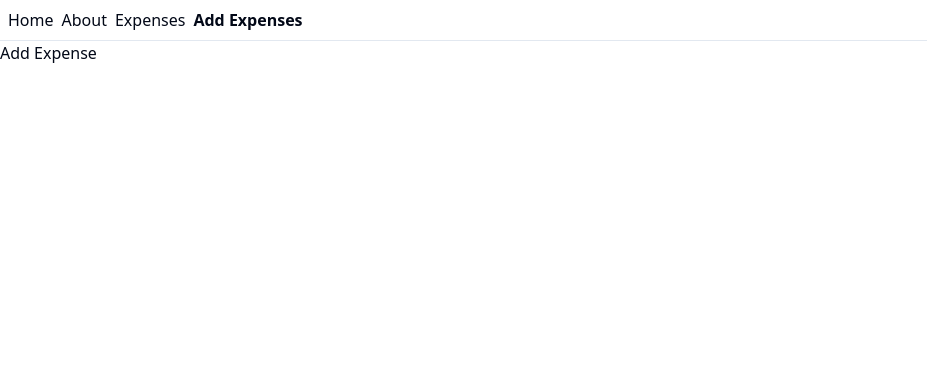
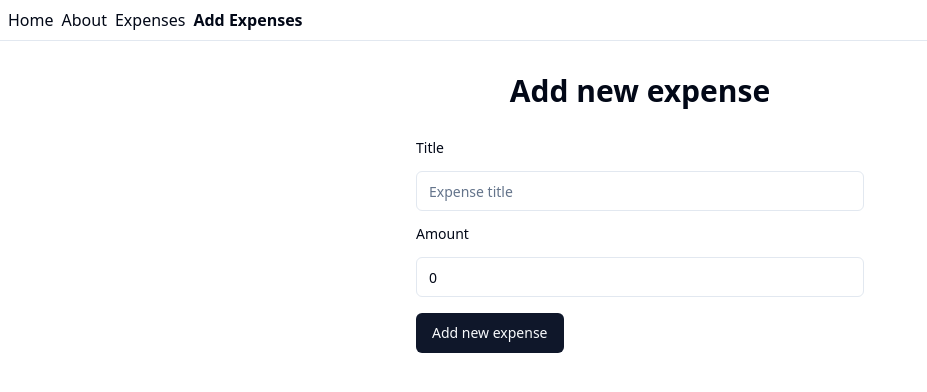
Before and after one commit to markuslk/expense-tracker, a React (Vite) app in the folder frontend/: page /add-expense in a window 1280 px wide. Shown: the top 392 px of the page, without its empty margins (0-927 px from the left). Built offline with nearby package versions, Linux system fonts and the light colour scheme; what hono would draw is missing.

Commit message:
add package for form, create loading states for expenses, create initial form for adding new expense

```diff
--- a/frontend/package.json
+++ b/frontend/package.json
@@ -12,6 +12,7 @@
 	"dependencies": {
 		"@radix-ui/react-label": "^2.0.2",
 		"@radix-ui/react-slot": "^1.0.2",
+		"@tanstack/react-form": "^0.20.3",
 		"@tanstack/react-query": "^5.40.1",
 		"@tanstack/react-router": "^1.35.3",
 		"class-variance-authority": "^0.7.0",
--- a/frontend/src/routes/add-expense.tsx
+++ b/frontend/src/routes/add-expense.tsx
@@ -1,9 +1,105 @@
-import { createFileRoute } from "@tanstack/react-router";
+import { createFileRoute, useNavigate } from "@tanstack/react-router";
+import { Input } from "@/components/ui/input";
+import { Label } from "@/components/ui/label";
+import { Button } from "@/components/ui/button";
+import { useForm } from "@tanstack/react-form";
+import { api } from "@/lib/api";
 
 export const Route = createFileRoute("/add-expense")({
   component: AddExpense,
 });
 
 function AddExpense() {
-  return <div>Add Expense</div>;
+  const navigate = useNavigate();
+  const form = useForm({
+    defaultValues: {
+      title: "",
+      amount: 0,
+    },
+    onSubmit: async ({ value }) => {
+      await new Promise((r) => setTimeout(r, 1000));
+
+      const res = await api.expenses.$post({ json: value });
+      if (!res.ok) {
+        throw new Error("server error");
+      }
+      navigate({ to: "/expenses" });
+    },
+  });
+
+  return (
+    <div className="mx-auto flex max-w-md flex-col py-8">
+      <h2 className="mb-8 text-center text-3xl font-semibold">
+        Add new expense
+      </h2>
+      <form
+        className="flex flex-col gap-4"
+        onSubmit={(e) => {
+          e.preventDefault();
+          e.stopPropagation();
+          form.handleSubmit();
+        }}
+      >
+        <form.Field
+          name="title"
+          children={(field) => {
+            return (
+              <>
+                <Label htmlFor={field.name}>Title</Label>
+                <Input
+                  name={field.name}
+                  type="text"
+                  id={field.name}
+                  value={field.state.value}
+                  onBlur={field.handleBlur}
+                  onChange={(e) => field.handleChange(e.target.value)}
+                  placeholder="Expense title"
+                />
+                {field.state.meta.touchedErrors ? (
+                  <em>{field.state.meta.touchedErrors}</em>
+                ) : null}
+                {field.state.meta.isValidating ? "Validating..." : null}
+              </>
+            );
+          }}
+        />
+        <form.Field
+          name="amount"
+          children={(field) => {
+            return (
+              <>
+                <Label htmlFor={field.name}>Amount</Label>
+                <Input
+                  type="number"
+                  id={field.name}
+                  name={field.name}
+                  value={field.state.value}
+                  onBlur={field.handleBlur}
+                  onChange={(e) => field.handleChange(Number(e.target.value))}
+                  placeholder="Expense amount"
+                />
+                {field.state.meta.touchedErrors ? (
+                  <em>{field.state.meta.touchedErrors}</em>
+                ) : null}
+                {field.state.meta.isValidating ? "Validating..." : null}
+              </>
+            );
+          }}
+        />
+        <form.Subscribe
+          selector={(state) => [state.canSubmit, state.isSubmitting]}
+          children={([canSubmit, isSubmitting]) => (
+            <Button
+              type="submit"
+              variant={"default"}
+              className="w-fit"
+              disabled={!canSubmit}
+            >
+              {isSubmitting ? "Adding expense" : "Add new expense"}
+            </Button>
+          )}
+        />
+      </form>
+    </div>
+  );
 }
--- a/frontend/src/routes/expenses.tsx
+++ b/frontend/src/routes/expenses.tsx
@@ -11,12 +11,14 @@ import {
   TableHeader,
   TableRow,
 } from "@/components/ui/table";
+import { Skeleton } from "@/components/ui/skeleton";
 
 export const Route = createFileRoute("/expenses")({
   component: Expenses,
 });
 
 async function getAllExpenses() {
+  //   await new Promise((r) => setTimeout(r, 2000));
   const res = await api.expenses.$get();
   if (!res.ok) {
     throw new Error("server error");
@@ -63,7 +65,21 @@ function Expenses() {
       </TableHeader>
       <TableBody>
         {isPending
-          ? "..."
+          ? Array(3)
+              .fill(0)
+              .map((_, i) => (
+                <TableRow key={i}>
+                  <TableCell className="font-medium">
+                    <Skeleton className="h-4" />
+                  </TableCell>
+                  <TableCell>
+                    <Skeleton className="h-4" />
+                  </TableCell>
+                  <TableCell className="text-right">
+                    <Skeleton className="h-4" />
+                  </TableCell>
+                </TableRow>
+              ))
           : data.expenses.map((expense) => (
               <TableRow key={expense.id}>
                 <TableCell className="font-medium">{expense.id}</TableCell>
```
Also changed, not shown: 1 other file (tests, documents, lock files or other folders).
